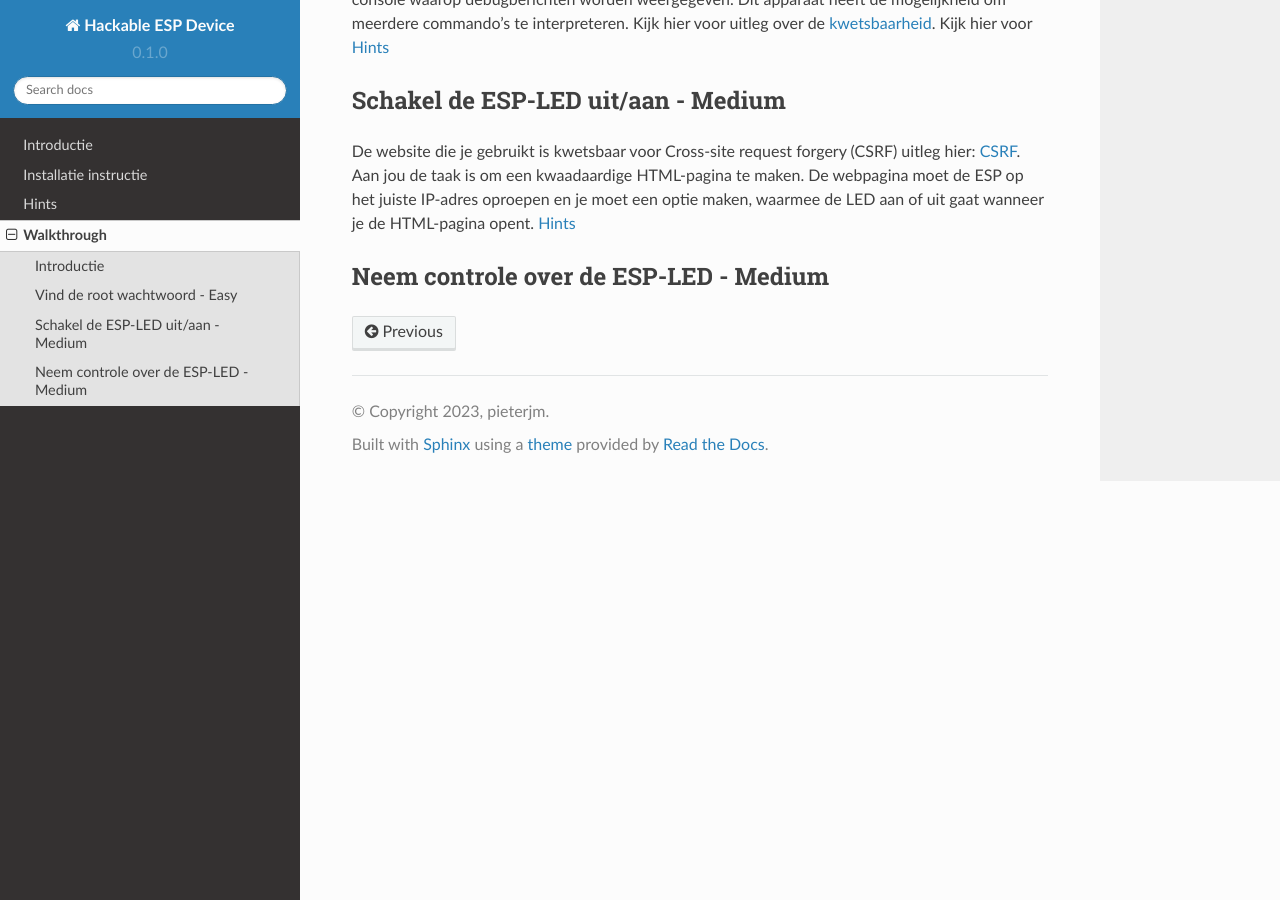
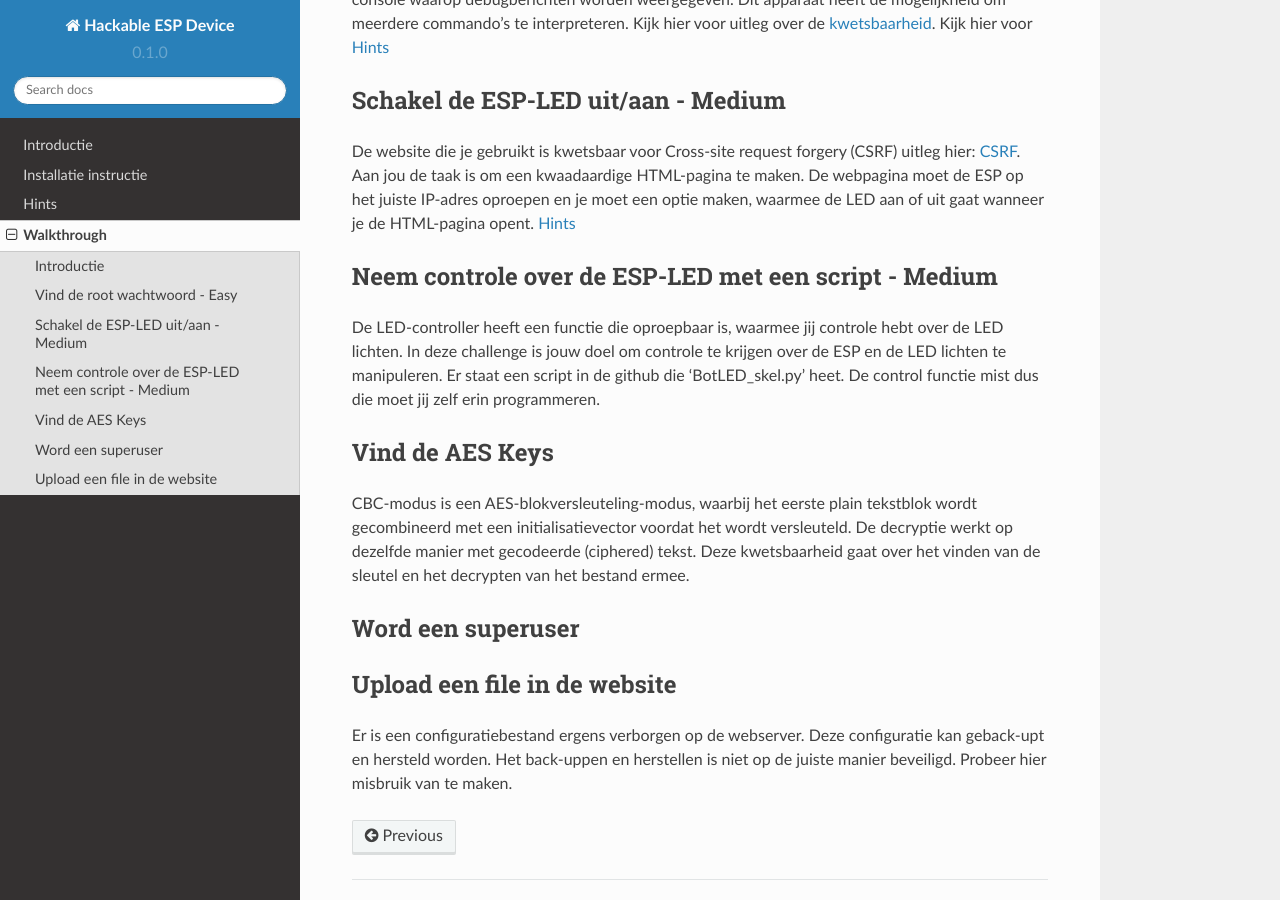
Before and after one commit to HollandCasino/Hackable-ESP-Device-v2, a Sphinx documentation site: the page built from docs/source/walkthrough.rst, in a window 1280 px wide and 900 px high, scrolled down 548 px. Built offline with Sphinx 7.4.7 and the Read the Docs theme 2.0.0, drawn with Linux system fonts in a browser that asks for light colours; pages that are not in the unit, such as notebooks, are missing from menus.

Commit message:
Update walkthrough.rst

```diff
--- a/docs/source/walkthrough.rst
+++ b/docs/source/walkthrough.rst
@@ -17,5 +17,18 @@ Schakel de ESP-LED uit/aan - Medium
 De website die je gebruikt is kwetsbaar voor Cross-site request forgery (CSRF) uitleg hier:  `CSRF <vulnerabilities.rst#vulnerabilities2>`_. Aan jou de taak is om een kwaadaardige HTML-pagina te maken. De webpagina moet de ESP op het juiste IP-adres oproepen en je moet een optie maken, waarmee de LED aan of uit gaat wanneer je de HTML-pagina opent.
 `Hints <hints.rst>`_
 
-Neem controle over de ESP-LED - Medium
+Neem controle over de ESP-LED met een script - Medium
 -------------
+De LED-controller heeft een functie die oproepbaar is, waarmee jij controle hebt over de LED lichten. In deze challenge is jouw doel om controle te krijgen over de ESP en de LED lichten te manipuleren. Er staat een script in de github die 'BotLED_skel.py' heet. De control functie mist dus die moet jij zelf erin programmeren.
+
+Vind de AES Keys
+----------
+CBC-modus is een AES-blokversleuteling-modus, waarbij het eerste plain tekstblok wordt gecombineerd met een initialisatievector voordat het wordt versleuteld. De decryptie werkt op dezelfde manier met gecodeerde (ciphered) tekst. Deze kwetsbaarheid gaat over het vinden van de sleutel en het decrypten van het bestand ermee.
+
+Word een superuser
+--------------
+
+
+Upload een file in de website
+-------------------------
+Er is een configuratiebestand ergens verborgen op de webserver. Deze configuratie kan geback-upt en hersteld worden. Het back-uppen en herstellen is niet op de juiste manier beveiligd. Probeer hier misbruik van te maken.
```
